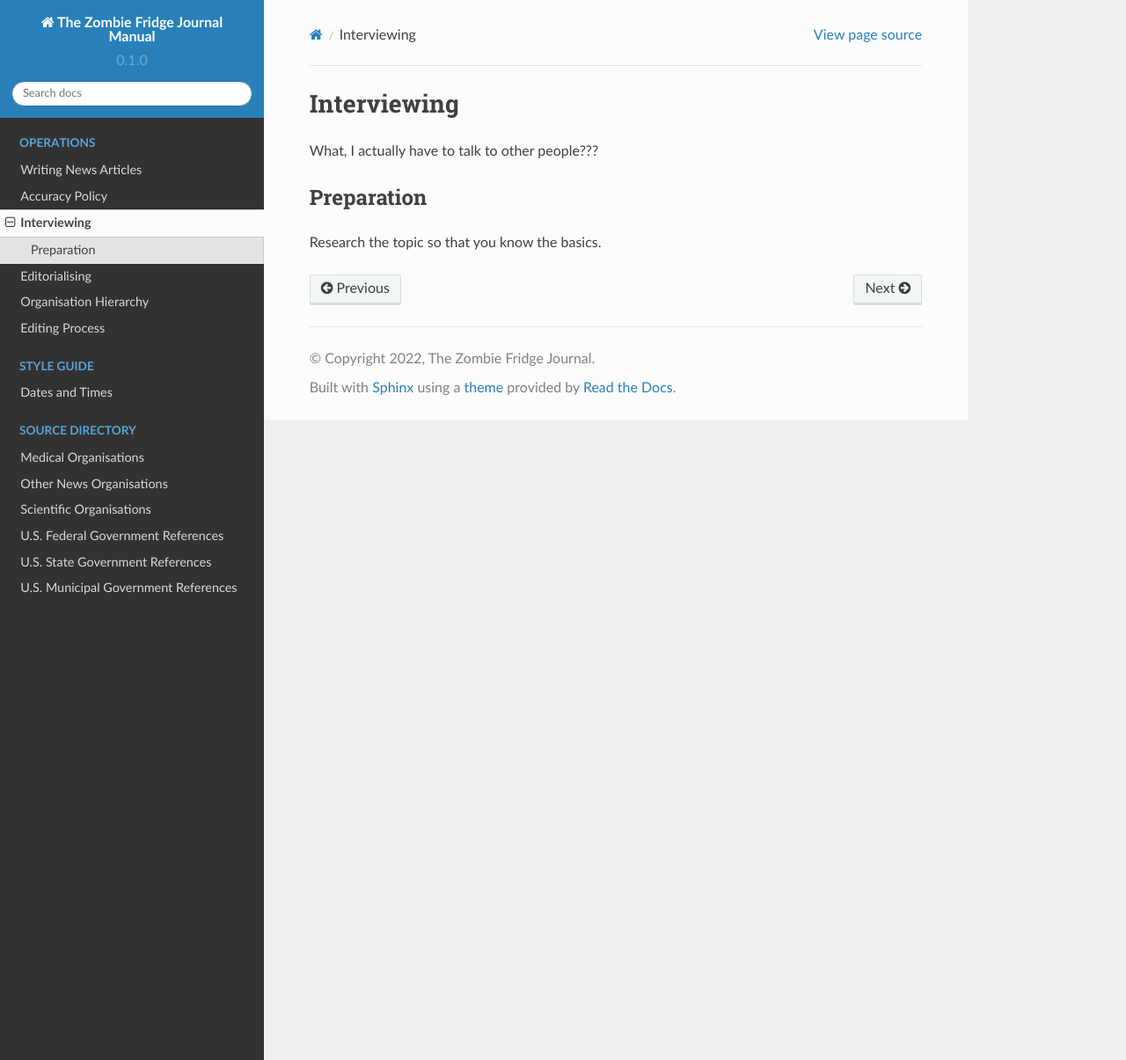
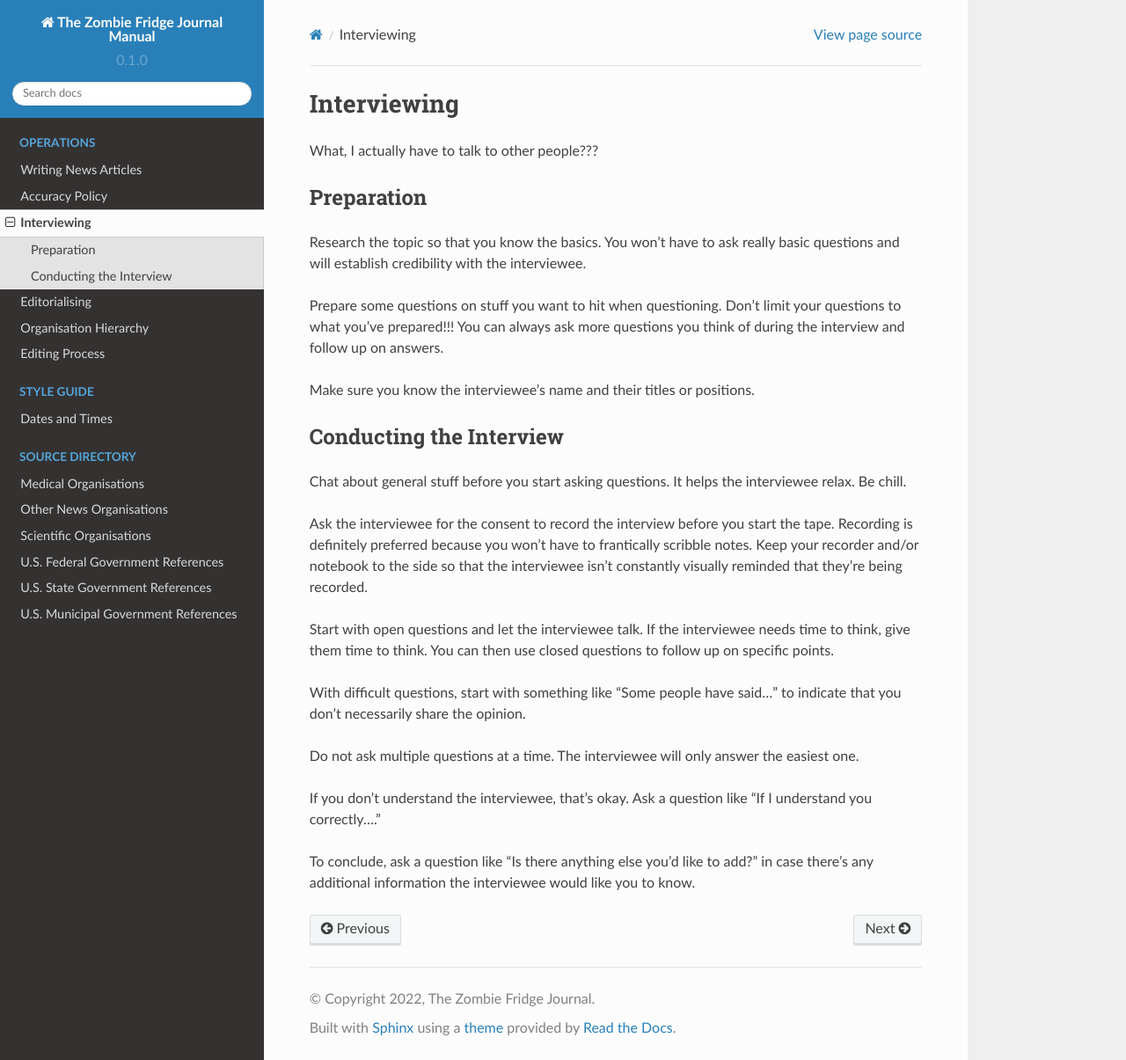
Before and after one commit to theZFJ/manual, a Sphinx documentation site: the page built from docs/interviewing.rst, in a window 1280 px wide and 1205 px high. Shown: the whole window at 88% size. Built offline with Sphinx 7.4.7 and the Read the Docs theme 2.0.0, drawn with Linux system fonts in a browser that asks for light colours.

Commit message:
Write up Interviewing
one of my favourite parts of journalism!!!

```diff
--- a/docs/interviewing.rst
+++ b/docs/interviewing.rst
@@ -6,4 +6,25 @@ What, I actually have to talk to other people???
 Preparation
 -----------
 
-Research the topic so that you know the basics.
+Research the topic so that you know the basics. You won't have to ask really basic questions and will establish credibility with the interviewee.
+
+Prepare some questions on stuff you want to hit when questioning. Don't limit your questions to what you've prepared!!! You can always ask more questions you think of during the interview and follow up on answers.
+
+Make sure you know the interviewee's name and their titles or positions.
+
+Conducting the Interview
+------------------------
+
+Chat about general stuff before you start asking questions. It helps the interviewee relax. Be chill.
+
+Ask the interviewee for the consent to record the interview before you start the tape. Recording is definitely preferred because you won't have to frantically scribble notes. Keep your recorder and/or notebook to the side so that the interviewee isn't constantly visually reminded that they're being recorded.
+
+Start with open questions and let the interviewee talk. If the interviewee needs time to think, give them time to think. You can then use closed questions to follow up on specific points.
+
+With difficult questions, start with something like "Some people have said..." to indicate that you don't necessarily share the opinion.
+
+Do not ask multiple questions at a time. The interviewee will only answer the easiest one.
+
+If you don't understand the interviewee, that's okay. Ask a question like "If I understand you correctly...."
+
+To conclude, ask a question like "Is there anything else you'd like to add?" in case there's any additional information the interviewee would like you to know.
```
